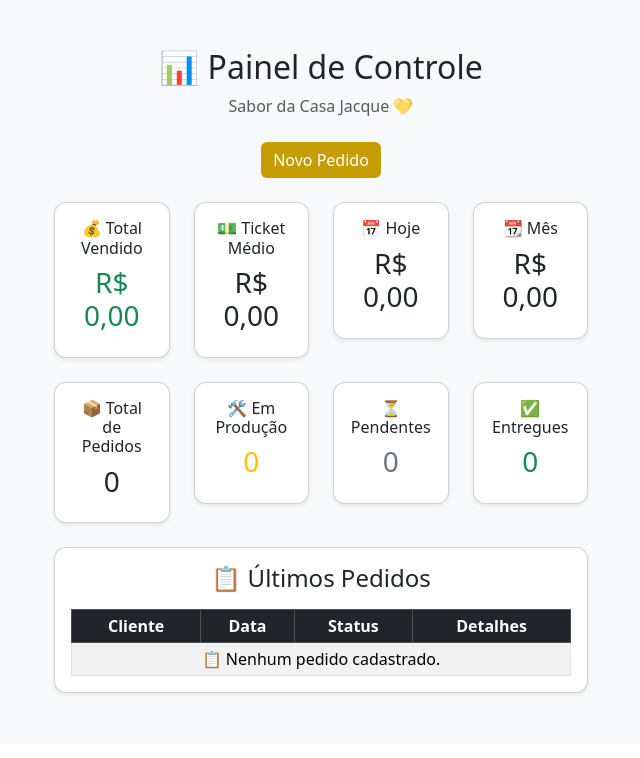
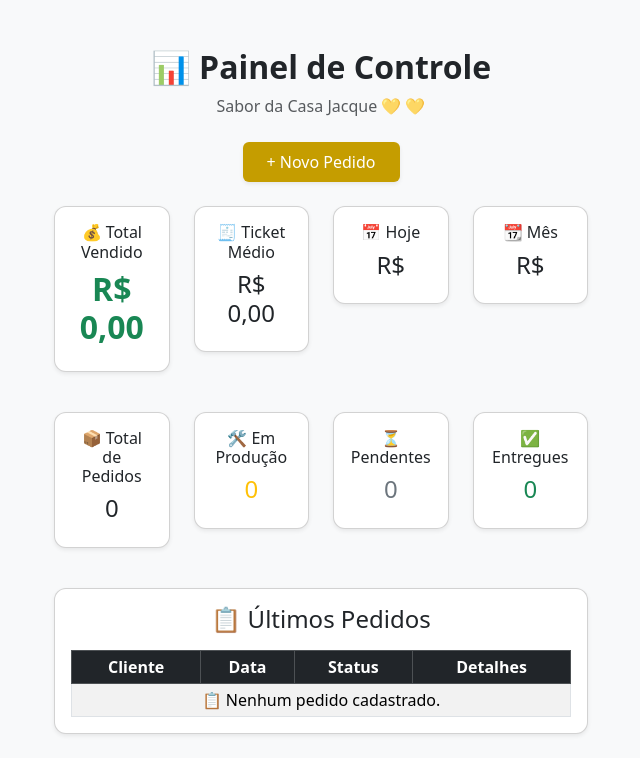
Before and after one commit to Dudacabo/projetoAppCasaJacque, a Django app: page / in a window 1280 px wide. Shown: the part 56-814 px from the top of the page, without its empty margins (319-959 px from the left). Before the commit the page ends 752 px from the top, so only its background shows below. Run offline with Django 5.2, Linux system fonts and the light colour scheme; the visitor is signed in with stand-in values (Sample User, id 1); data that the repository does not hold is empty.

Commit message:
Melhoria na home para controle financeiro

```diff
--- a/pedidos/templates/home.html
+++ b/pedidos/templates/home.html
@@ -6,98 +6,108 @@ HOME
 
 {% block content %}
 
-<div class="container mt-4">
+<style>
+    .card {
+        border-radius: 12px;
+        transition: 0.2s;
+    }
 
+    .card:hover {
+        transform: translateY(-3px);
+    }
+</style>
+
+<div class="container mt-4" style="max-width: 900px;">
+
+    <!-- TÍTULO -->
     <div class="text-center mb-4">
-        <h2>📊 Painel de Controle</h2>
-        <p class="text-muted">{{ SITE_NAME }}</p>
+        <h2 class="fw-bold">📊 Painel de Controle</h2>
+        <p class="text-muted">{{ SITE_NAME }} 💛</p>
     </div>
 
+    <!-- BOTÃO -->
     <div class="text-center mb-4">
-        <a href="{% url 'pedidos:cadastrar_pedido' %}" class="btn btn-gold">
-             Novo Pedido
+        <a href="{% url 'pedidos:cadastrar_pedido' %}" class="btn btn-gold px-4 py-2 shadow-sm">
+            + Novo Pedido
         </a>
     </div>
 
-    <!-- 💰 RESUMO FINANCEIRO -->
+    <!-- FINANCEIRO -->
     <div class="row text-center mb-4">
 
-        <div class="col-md-3">
+        <div class="col-md-3 mb-3">
             <div class="card shadow-sm p-3">
                 <h6>💰 Total Vendido</h6>
-                <h3 class="text-success">
+                <h2 class="text-success fw-bold">
                     R$ {{ total_vendido|floatformat:2 }}
-                </h3>
+                </h2>
             </div>
         </div>
 
-        <div class="col-md-3">
+        <div class="col-md-3 mb-3">
             <div class="card shadow-sm p-3">
-                <h6>💵 Ticket Médio</h6>
-                <h3>
+                <h6>🧾 Ticket Médio</h6>
+                <h4>
                     R$ {{ ticket_medio|floatformat:2 }}
-                </h3>
+                </h4>
             </div>
         </div>
 
-        <div class="col-md-3">
+        <div class="col-md-3 mb-3">
             <div class="card shadow-sm p-3">
                 <h6>📅 Hoje</h6>
-                <h3>
-                    R$ {{ vendas_hoje|floatformat:2 }}
-                </h3>
+                <h4>
+                    R$ {{ total_hoje|floatformat:2 }}
+                </h4>
             </div>
         </div>
 
-        <div class="col-md-3">
+        <div class="col-md-3 mb-3">
             <div class="card shadow-sm p-3">
                 <h6>📆 Mês</h6>
-                <h3>
-                    R$ {{ vendas_mes|floatformat:2 }}
-                </h3>
+                <h4>
+                    R$ {{ total_mes|floatformat:2 }}
+                </h4>
             </div>
         </div>
 
     </div>
 
-    <!-- 📊 RESUMO OPERACIONAL -->
+    <!-- STATUS -->
     <div class="row text-center mb-4">
 
-        <div class="col-md-3">
+        <div class="col-md-3 mb-3">
             <div class="card shadow-sm p-3">
                 <h6>📦 Total de Pedidos</h6>
-                <h3>{{ total_pedidos }}</h3>
+                <h4>{{ total_pedidos }}</h4>
             </div>
         </div>
 
-        <div class="col-md-3">
+        <div class="col-md-3 mb-3">
             <div class="card shadow-sm p-3">
                 <h6>🛠️ Em Produção</h6>
-                <h3 class="text-warning">{{ pedidos_producao }}</h3>
+                <h4 class="text-warning">{{ pedidos_producao }}</h4>
             </div>
         </div>
 
-        <div class="col-md-3">
+        <div class="col-md-3 mb-3">
             <div class="card shadow-sm p-3">
                 <h6>⏳ Pendentes</h6>
-                <h3 class="text-secondary">{{ pedidos_pendentes }}</h3>
+                <h4 class="text-secondary">{{ pedidos_pendentes }}</h4>
             </div>
         </div>
 
-        <div class="col-md-3">
+        <div class="col-md-3 mb-3">
             <div class="card shadow-sm p-3">
                 <h6>✅ Entregues</h6>
-                <h3 class="text-success">{{ pedidos_entregues }}</h3>
+                <h4 class="text-success">{{ pedidos_entregues }}</h4>
             </div>
         </div>
 
     </div>
 
-    <!-- 📋 TABELA DE PEDIDOS -->
-    <div class="d-flex justify-content-center">
-        <div class="w-100" style="max-width: 600px;">
-            <div class="card shadow-sm p-3">
-
+    <!-- ÚLTIMOS PEDIDOS -->
+    <div class="card shadow-sm p-3 mb-4">
         <h4 class="text-center mb-3">📋 Últimos Pedidos</h4>
 
         <table class="table table-striped table-bordered table-sm mb-0">
@@ -142,9 +152,6 @@ HOME
             </tbody>
 
         </table>
-
-            </div>
-        </div>
     </div>
 
 </div>
```
Lines whose indentation alone changed are shown as unchanged.
